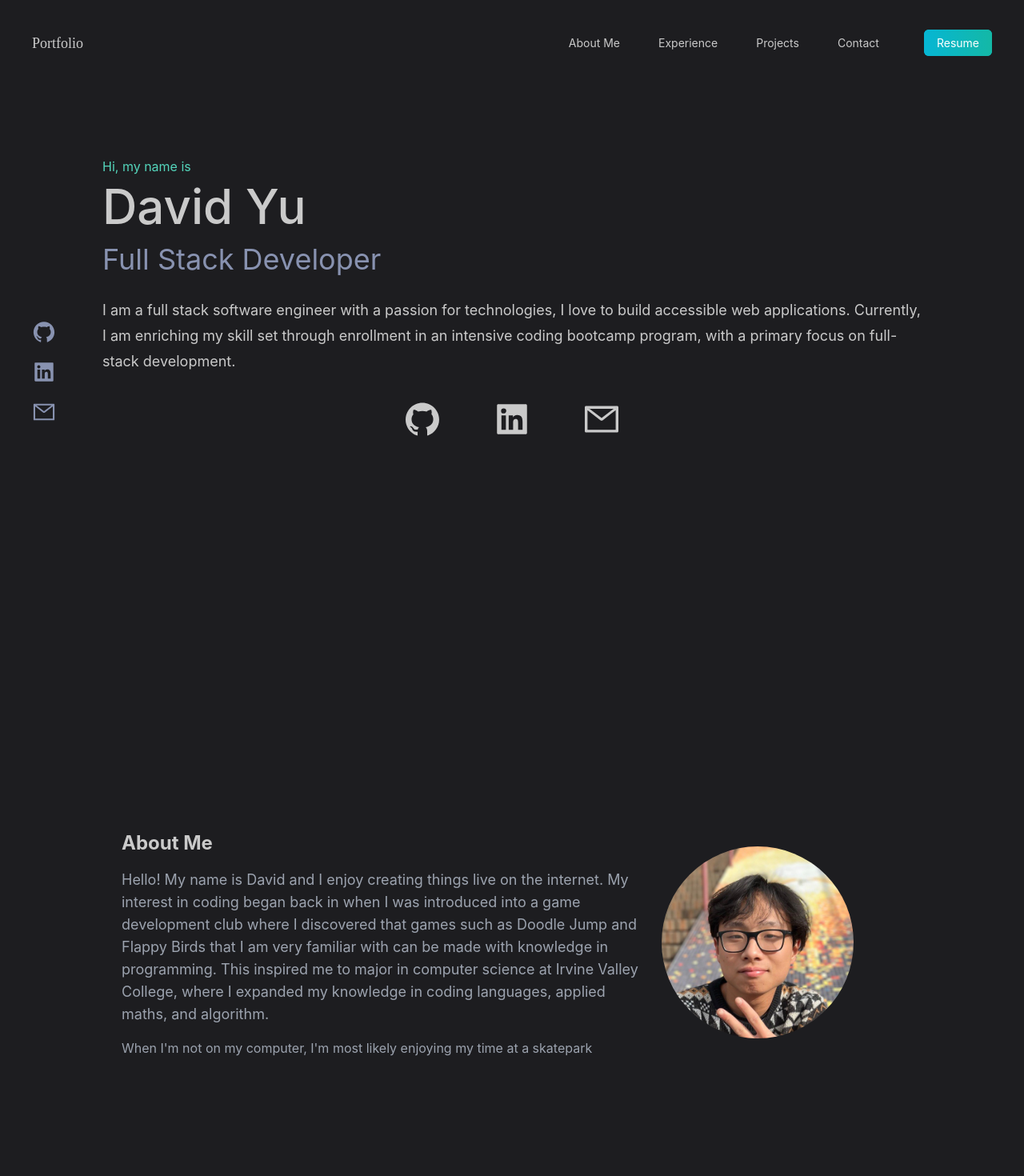
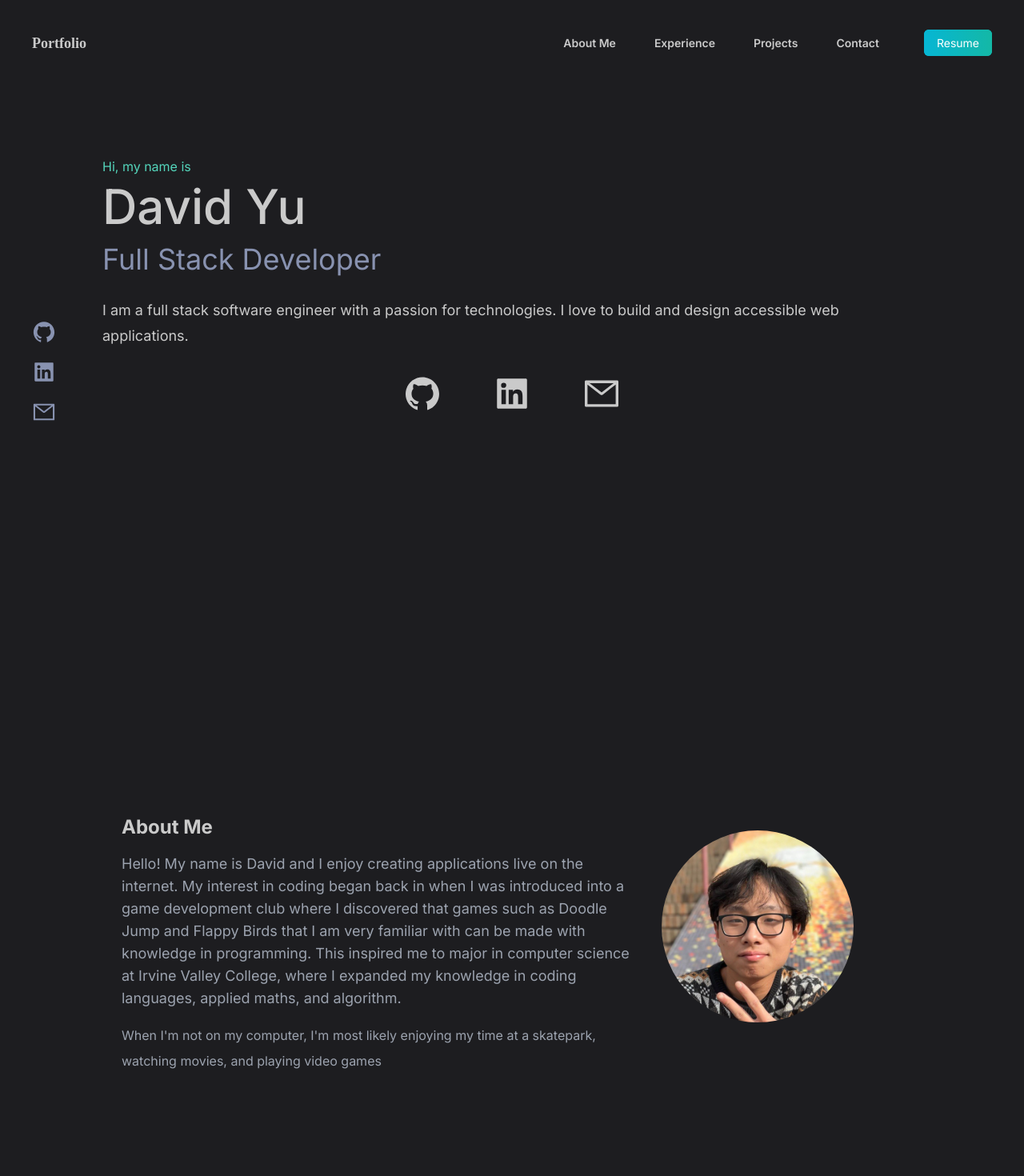
Before and after one commit to OppedRawen/MyPortfolio, a React (Create React App) app: page / in a window 1280 px wide. Shown: the top 1470 px of the page at 80% size. Built offline with nearby package versions, Linux system fonts and the light colour scheme.

Commit message:
font change+ body base url

```diff
--- a/src/App.css
+++ b/src/App.css
@@ -1,8 +1,20 @@
+@import url('https://fonts.googleapis.com/css2?family=Inter:wght@100;200;300;400;500;600;700&family=Source+Code+Pro:wght@200;300;400;500;600;700&display=swap');
+
 @tailwind base;
 @tailwind components;
 @tailwind utilities;
 
-
+@layer base{
+  body{
+    @apply bg-stone-100 font-['Inter'];
+  }
+  p {
+    @apply leading-loose;
+  }
+  a {
+    @apply transition-all ease-in duration-300;
+  }
+}
 .App {
   text-align: center;
 }
--- a/src/components/About.jsx
+++ b/src/components/About.jsx
@@ -13,7 +13,7 @@ const About = () => {
         <h3 className=' text-4xl py-2 text-[#8892b0]'>Full Stack Developer</h3>
         {/* <img className=" relative mx-auto bg-gradient-to-b from-teal-500 rounded-full w-80 h-80 mt-5 overflow-hidden" src="1682471997680.jpg" alt="profileImage"></img> */}
         <p className='text-lg py-5 leading-8 text-[#cacaca]'>
-I am a full stack software engineer with a passion for technologies, I love to build accessible web applications. Currently, I am enriching my skill set through enrollment in an intensive coding bootcamp program, with a primary focus on full-stack development.
+I am a full stack software engineer with a passion for technologies. I love to build and design accessible web applications.
 </p>
       </div>
       <div className=" text-5xl flex justify-center gap-16 py-3 pb-8 text-[#cacaca]">
--- a/src/components/Contact.jsx
+++ b/src/components/Contact.jsx
@@ -4,20 +4,20 @@ const Contact = () => {
 return(
     <section class=" " id="contact">
   <div class="py-8 lg:py-16 px-4 mx-auto max-w-screen-md">
-      <h2 class="mb-4 text-4xl tracking-tight font-extrabold text-center text-[#8892b0] dark:text-white">Contact Me</h2>
+      <h2 class="mb-4 text-4xl tracking-tight font-medium text-center text-[#8892b0] dark:text-white">Contact Me</h2>
       <p class="mb-8 lg:mb-16 font-light text-center text-gray-500 dark:text-gray-400 sm:text-xl">Please feel free to reach out with any questions or opportunities, and I will do my best to respond as soon as possible. I look forward to hearing from you!</p>
       <form action="#" class="space-y-8">
           <div>
               <label for="email" class="block mb-2 text-sm font-medium text-[#8892b0] dark:text-gray-300">Email</label>
-              <input type="email" id="email" class="shadow-sm bg-gray-50 border border-gray-300 text-gray-900 text-sm rounded-lg focus:ring-primary-500 focus:border-primary-500 block w-full p-2.5 dark:bg-gray-700 dark:border-gray-600 dark:placeholder-gray-400 dark:text-white dark:focus:ring-primary-500 dark:focus:border-primary-500 dark:shadow-sm-light" placeholder="name@flowbite.com" required></input>
+              <input type="email" id="email" class="shadow-sm bg-gray-50 border border-gray-300 text-gray-900 text-sm rounded-lg focus:ring-primary-500 focus:border-primary-500 block w-full p-2.5 dark:bg-gray-700 dark:border-gray-600 dark:placeholder-gray-400 dark:text-white dark:focus:ring-primary-500 dark:focus:border-primary-500 dark:shadow-sm-light" placeholder="" required></input>
           </div>
           <div>
               <label for="subject" class="block mb-2 text-sm font-medium text-[#8892b0] dark:text-gray-300">Subject</label>
-              <input type="text" id="subject" class="block p-3 w-full text-sm text-gray-900 bg-gray-50 rounded-lg border border-gray-300 shadow-sm focus:ring-primary-500 focus:border-primary-500 dark:bg-gray-700 dark:border-gray-600 dark:placeholder-gray-400 dark:text-white dark:focus:ring-primary-500 dark:focus:border-primary-500 dark:shadow-sm-light" placeholder="Let us know how we can help you" required></input>
+              <input type="text" id="subject" class="block p-3 w-full text-sm text-gray-900 bg-gray-50 rounded-lg border border-gray-300 shadow-sm focus:ring-primary-500 focus:border-primary-500 dark:bg-gray-700 dark:border-gray-600 dark:placeholder-gray-400 dark:text-white dark:focus:ring-primary-500 dark:focus:border-primary-500 dark:shadow-sm-light" placeholder="" required></input>
           </div>
           <div class="sm:col-span-2">
               <label for="message" class="block mb-2 text-sm font-medium text-[#8892b0] dark:text-gray-400">Your message</label>
-              <textarea id="message" rows="6" class="block p-2.5 w-full text-sm text-gray-900 bg-gray-50 rounded-lg shadow-sm border border-gray-300 focus:ring-primary-500 focus:border-primary-500 dark:bg-gray-700 dark:border-gray-600 dark:placeholder-gray-400 dark:text-white dark:focus:ring-primary-500 dark:focus:border-primary-500" placeholder="Leave a message!"></textarea>
+              <textarea id="message" rows="6" class="block p-2.5 w-full text-sm text-gray-900 bg-gray-50 rounded-lg shadow-sm border border-gray-300 focus:ring-primary-500 focus:border-primary-500 dark:bg-gray-700 dark:border-gray-600 dark:placeholder-gray-400 dark:text-white dark:focus:ring-primary-500 dark:focus:border-primary-500" placeholder=""></textarea>
           </div>
           <button type="submit" class="py-3 px-5 text-sm font-medium text-center text-white rounded-lg bg-primary-700 sm:w-fit hover:bg-primary-800 focus:ring-4 focus:outline-none focus:ring-primary-300 dark:bg-primary-600 dark:hover:bg-primary-700 dark:focus:ring-primary-800">Send message</button>
       </form>
--- a/src/components/Introduction.jsx
+++ b/src/components/Introduction.jsx
@@ -9,9 +9,9 @@ return(
       <div className="md:w-2/3 mx-6">
         <h2 className="text-[#cacaca] font-bold text-2xl">About Me</h2>
         <p className="text-gray-400 text-lg mt-4">
-          Hello! My name is David and I enjoy creating things live on the internet. My interest in coding began back in when I was introduced into a game development club where I discovered that  games such as Doodle Jump and Flappy Birds that I am very familiar with can be made with knowledge in programming. This inspired me to major in computer science at Irvine Valley College, where I expanded my knowledge in coding languages, applied maths, and algorithm.
+          Hello! My name is David and I enjoy creating applications live on the internet. My interest in coding began back in when I was introduced into a game development club where I discovered that  games such as Doodle Jump and Flappy Birds that I am very familiar with can be made with knowledge in programming. This inspired me to major in computer science at Irvine Valley College, where I expanded my knowledge in coding languages, applied maths, and algorithm.
         </p>
-        <p className="text-gray-400 mt-4 mb-10">When I'm not on my computer, I'm most likely enjoying my time at a skatepark</p>
+        <p className="text-gray-400 mt-4 mb-10">When I'm not on my computer, I'm most likely enjoying my time at a skatepark, watching movies, and playing video games</p>
       </div>
       <div className="md:w-1/3 flex justify-center md:justify-start mt-5">
         <img src="profile.jpg" className="w-60 h-60 rounded-full" alt="profileImage"/>
--- a/src/components/Navbar.jsx
+++ b/src/components/Navbar.jsx
@@ -4,16 +4,16 @@ const Navbar = () => {
 
     return(
         <nav className=' py-10 mb-12 flex justify-between text-[#cacaca]'>
-    <h1 className=' text-lg font-burtons'>Portfolio</h1>
+    <h1 className=' text-lg font-burtons font-semibold'>Portfolio</h1>
             <div className="flex justify-end text-sm">
 
         <ul className=' flex items-center'>
-            <li className=' ml-6 mr-6  hover:text-[#54d5bb]'><a href="#about">About Me</a></li>
-            <li className=' ml-6 mr-6 hover:text-[#54d5bb]'><a href="#experience">Experience</a></li>
-            <li className=' ml-6 mr-6 hover:text-[#54d5bb]'><a href="#projects">Projects</a></li>
-            <li className=' ml-6 mr-6 hover:text-[#54d5bb]'><a href="#contact">Contact</a></li>
+            <li className=' ml-6 mr-6 font-semibold hover:text-[#54d5bb]'><a href="#about">About Me</a></li>
+            <li className=' ml-6 mr-6 font-semibold hover:text-[#54d5bb]'><a href="#experience">Experience</a></li>
+            <li className=' ml-6 mr-6 font-semibold hover:text-[#54d5bb]'><a href="#projects">Projects</a></li>
+            <li className=' ml-6 mr-6 font-semibold hover:text-[#54d5bb]'><a href="#contact">Contact</a></li>
 
-            <li><a className=' bg-gradient-to-r from-cyan-500 to-teal-500 bg-cyan-500 text-white px-4 py-2 rounded-md ml-8' href='https://drive.google.com/file/d/1NQh2d7mnP6IkLeX13L5u4RGLhtw_9ClD/view?usp=drive_link'>Resume</a></li>
+            <li><a className=' bg-gradient-to-r from-cyan-500 to-teal-500 bg-cyan-500 text-white px-4 py-2 rounded-md ml-8 ' href='https://drive.google.com/file/d/1NQh2d7mnP6IkLeX13L5u4RGLhtw_9ClD/view?usp=drive_link'>Resume</a></li>
           </ul>
             </div>
 
--- a/src/components/Projects.jsx
+++ b/src/components/Projects.jsx
@@ -4,9 +4,17 @@ import { AiFillGithub} from "react-icons/ai";
 import {FiExternalLink} from 'react-icons/fi';
 const Projects = () => {
     const projects = [
+      {
+        title: "Urspace",
+        thumbnail: 'UrSpace.png',
+        description: 'A  social media application that also have a music player built in that uses Shazam API for music fetching, enabling users to discover, listen to, and save music directly within the application. ',
+        technology: 'MERN / Redux / GraphQL / RapidAPI / Tailwind / Express.js',
+        github: 'https://github.com/OppedRawen/urspace',
+        deployed: 'https://urrspace.herokuapp.com/'
+      },
         {
           title: "QuickCart Ecommerce",
-          thumbnail: 'Marketplace.png',
+          thumbnail: 'ecommerceMarketplace.png',
           description: 'A full stack ecommerce application built with an MVC design pattern and Stripe for payment integration ',
           technology: 'MySQL / Javascript / Handlebars / Tailwind / Express.js / Stripe',
           github: 'https://github.com/OppedRawen/Marketplace-application',
@@ -27,14 +35,7 @@ const Projects = () => {
           github: 'https://github.com/OppedRawen/ImageGenerator',
           deployed:'https://imagegenerratee.herokuapp.com/'
         },
-        {
-          title: "Urspace",
-          thumbnail: 'UrSpace.png',
-          description: 'A MERN stack application that uses RapidAPI to load popular music as well as charting system ',
-          technology: 'MERN / Redux / GraphQL / RapidAPI / Tailwind / Express.js',
-          github: 'https://github.com/OppedRawen/urspace',
-          deployed: 'https://urrspace.herokuapp.com/'
-        }
+
       ];
 
       const animateProject = {
@@ -64,7 +65,7 @@ const Projects = () => {
       };
     return(
         <>
-        <section id="projects" className=" text-3xl py-2 text-gray-500 font-medium text-center">
+        <section id="projects" className=" text-3xl py-2 text-gray-500 font-medium text-center ">
         <h2>Projects</h2>
       </section>
       <section className=" max-w-screen-xl m-auto md:pl-20 px-8 py-24 sm:32">
```
Also changed, not shown: public/ecommerceMarketplace.png (added).
